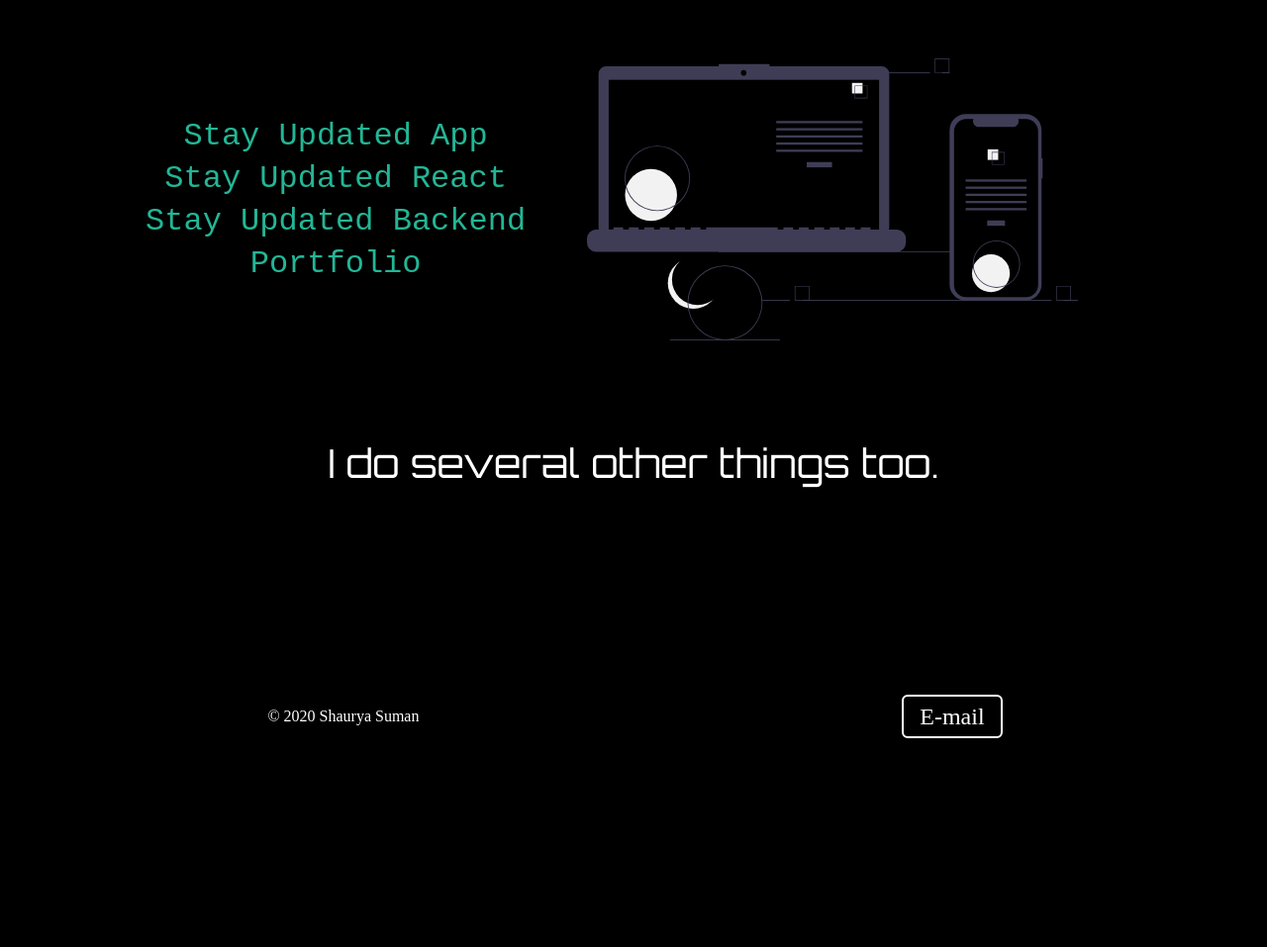
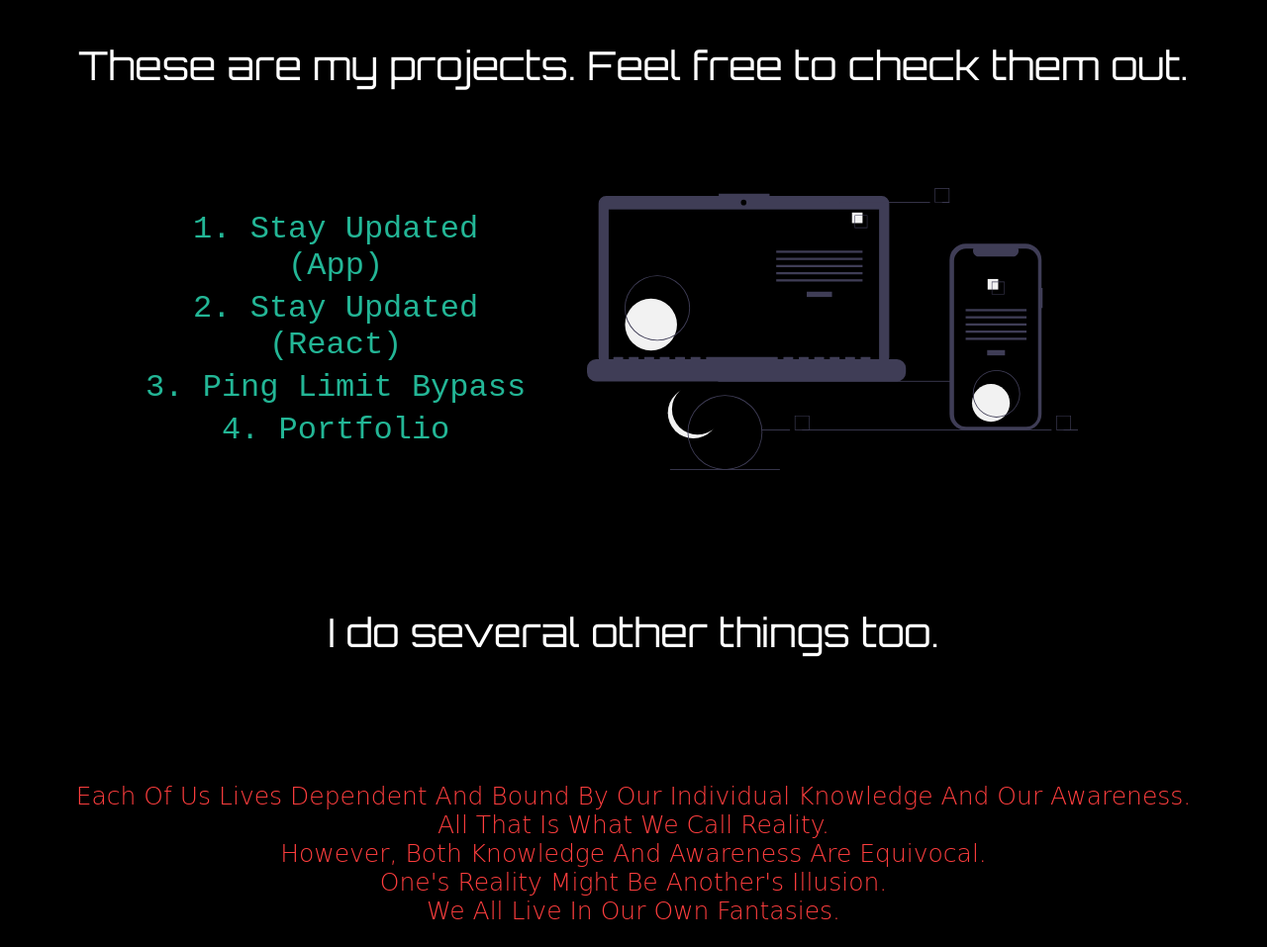
Before and after one commit to notshaurya/Portfolio-Web, a plain HTML site: page index.html in a window 1280 px wide. Shown: the part 1303-2260 px from the top of the page at 99% size. Before the commit the page ends 2106 px from the top, so only its background shows below. Drawn offline with Linux system fonts and the light colour scheme.

Commit message:
Enhancement

```diff
--- a/index.html
+++ b/index.html
@@ -27,6 +27,10 @@
     <div class="top-section">
       <div>
         <h1>Hi. I am Full Stack Developer.</h1>
+        <h6>
+          Currently working as a Software Engineer at HighRadius Technologies,
+          having 1.5 yrs of experience.
+        </h6>
         <br />
         <h3>
           I develop apps when I'm bored playing CS:GO for the ∞<sup>th</sup>
@@ -56,12 +60,6 @@
       <a href="https://twitter.com/ShauryaToretto" class="twitter"
         ><i class="fa fa-twitter"></i
       ></a>
-      <a href="https://t.me/g0ds_eye" class="tele"
-        ><i class="fa fa-telegram"></i
-      ></a>
-      <a href="https://www.reddit.com/user/ShauryaToretto" class="reddit"
-        ><i class="fa fa-reddit"></i
-      ></a>
       <h1>Get Connected</h1>
       <a
         href="https://www.linkedin.com/in/shaurya-suman-244286144/"
@@ -79,19 +77,26 @@
         <div class="project-links">
           <a
             href="https://play.google.com/store/apps/details?id=com.news.stayUpdated"
-            >Stay Updated App</a
+            >1. Stay Updated (App)</a
           >
-          <a href="https://stayupdatednews.netlify.app/">Stay Updated React</a>
-          <a href="https://github.com/shauryatoretto/StayUpdated-Backend"
-            >Stay Updated Backend</a
+          <a href="https://stayupdatednews.netlify.app/"
+            >2. Stay Updated (React)</a
           >
-          <a href="https://github.com/shauryatoretto/PortfolioWeb">Portfolio</a>
+          <a>3. Ping Limit Bypass</a>
+          <a href="">4. Portfolio</a>
         </div>
 
         <img src="./images/2.svg" alt="" />
       </div>
 
       <h1>I do several other things too.</h1>
+      <h4>
+        Each Of Us Lives Dependent And Bound By Our Individual Knowledge And Our
+        Awareness. <br />All That Is What We Call Reality.<br />
+        However, Both Knowledge And Awareness Are Equivocal. <br />One's Reality
+        Might Be Another's Illusion.<br />
+        We All Live In Our Own Fantasies.
+      </h4>
     </div>
 
     <footer>
--- a/style.css
+++ b/style.css
@@ -57,6 +57,14 @@
   font-size: 50px;
   font-weight: lighter;
   color: var(--blue);
+}
+
+.top-section h6 {
+  margin: 0vh 7vh 5vh;
+  font-family: cursive;
+  font-size: 25px;
+  font-weight: lighter;
+  color: #ff3e3e;
 }
 
 .top-section h3 {
@@ -161,11 +169,20 @@
   flex-direction: column;
 }
 .bottom-section h1 {
-  margin: 5vh 5vh 5vh;
+  margin: 10vh 5vh 5vh;
   font-family: var(--orbitron);
   font-size: 40px;
   font-weight: 100;
   color: var(--blue);
+  text-align: center;
+}
+
+.bottom-section h4 {
+  margin: 10vh 5vh 5vh;
+  font-family: cursive;
+  font-size: 25px;
+  font-weight: 100;
+  color: #ff3e3e;
   text-align: center;
 }
 
```
